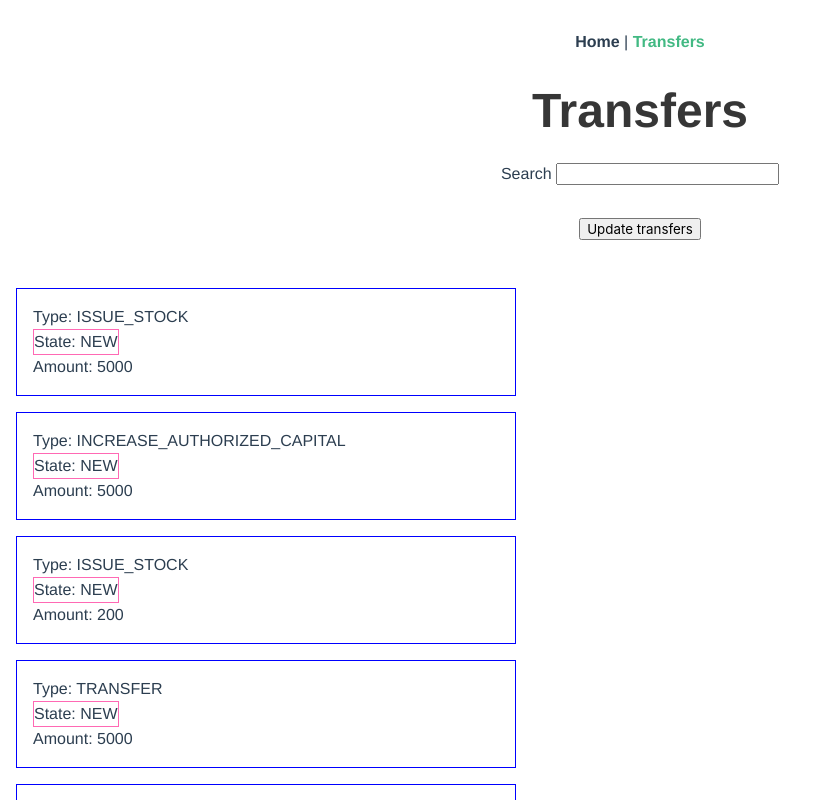
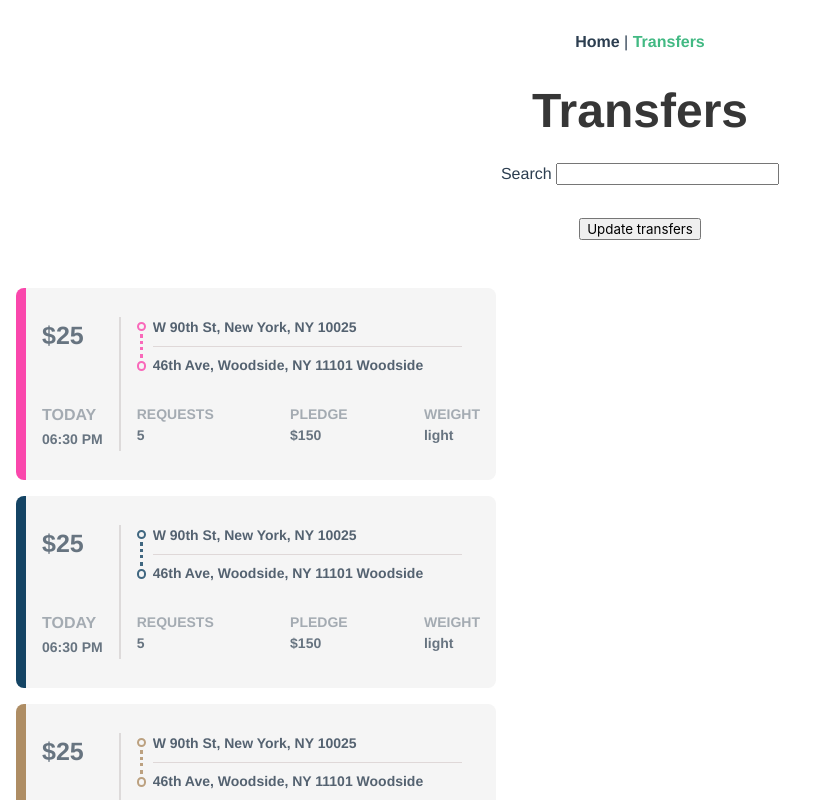
Before and after one commit to TudorPetrariu/Vue-Class-Typescript, a Vue app: page /transfers in a window 1280 px wide. Shown: the top 800 px of the page, without its empty margins (0-826 px from the left). Built offline with nearby package versions, Linux system fonts and the light colour scheme.

Commit message:
Rework transferRow component layout

```diff
--- a/src/components/transferRow.vue
+++ b/src/components/transferRow.vue
@@ -1,12 +1,46 @@
 <template>
-  <div class="transfer-row">
-    <h4>{{ transfer.fromSecurityHolder }}</h4>
-    <p>Type: {{ transfer.type }}</p>
-    <p class="transfer-row__state">State: {{ transfer.state }}</p>
-    <p>Amount: {{ transfer.amount }}</p>
-    <span v-if="transfer.forgottenProperty">{{
-      transfer.forgottenProperty
-    }}</span>
+  <div
+    :style="`border-left: 10px solid ${randomColors};`"
+    class="transfer-row__container"
+  >
+    <div class="transfer__left--col">
+      <span class="transfer--price">$25 </span>
+      <div>
+        <span class="transfer--label">TODAY </span>
+        <small class="transfer--time">06:30 PM</small>
+      </div>
+    </div>
+    <div class="transfer__right--col">
+      <div>
+        <div class="transfer__address--text">
+          <div :style="`border: 2px solid ${randomColors}`" class="circle top-circle" />
+          <div :style="`border-left: 0.2rem dotted ${randomColors}`" class="dotted-line" />
+          <span class="first-address">W 90th St, New York, NY 10025</span>
+          <div class="address-divider--hr" />
+
+          <span class="second-address">46th Ave, Woodside, NY 11101 Woodside</span>
+          <div :style="`border: 2px solid ${randomColors}`" class="circle bottom-circle" />
+        </div>
+        <!-- <span v-if="transfer.forgottenProperty">{{ transfer.forgottenProperty }}</span> -->
+      </div>
+      <div class="transfer--footer">
+        <div>
+          <span class="transfer--label">REQUESTS</span>
+          <br />
+          <span class="footer---label__value">5</span>
+        </div>
+        <div>
+          <span class="transfer--label">PLEDGE</span>
+          <br />
+          <span class="footer---label__value">$150</span>
+        </div>
+        <div>
+          <span class="transfer--label">WEIGHT</span>
+          <br />
+          <span class="footer---label__value">light</span>
+        </div>
+      </div>
+    </div>
   </div>
 </template>
 
@@ -20,23 +54,110 @@ import { Transaction } from "@/types/types";
 })
 export default class TransferRow extends Vue {
   @Prop({ required: true }) transfer!: Transaction;
+  get randomColors():string{
+    return  `#${Math.floor(Math.random()*16777215).toString(16)}`
+  }
 }
 </script>
 
 <style lang="scss">
-.transfer-row {
-  border: 1px solid blue;
+.transfer-row__container {
+  background: whitesmoke;
+  display: flex;
+  min-height: 12rem;
+  max-height: 16rem;
+
+  border-radius: 8px;
   margin: 1rem;
-  max-width: 500px;
-  padding: 1rem;
+  max-width: 30rem;
+  padding: 0.8rem 0;
+  .transfer--label {
+    font-weight: 600;
+    opacity: 0.4;
+  }
+}
+.transfer__left--col {
+  padding: 0 1rem;
+  margin: 1rem 0;
+  width: min-content;
   display: flex;
   flex-direction: column;
-  align-items: flex-start;
+  justify-content: space-between;
+  border-right: 2px solid rgba(199, 193, 193, 0.521);
+  text-align: left;
+  .transfer--price {
+    font-size: 25px;
+    font-weight: 700;
+    opacity: 0.7;
+  }
+  .transfer--time {
+    white-space: nowrap;
+    font-weight: 900;
+    opacity: 0.7;
+  }
+}
+.transfer__right--col {
+  display: flex;
+  flex-direction: column;
+  justify-content: space-between;
+  width: 100%;
+  overflow: hidden;
+  padding: 1rem;
+  text-align: left;
+  .transfer__address--text {
+    position: relative;
+    display: flex;
+    flex-direction: column;
+    gap: 0.5rem;
+    font-size: 14px;
+    font-weight: 600;
+    opacity: 0.8;
 
-  &__state {
-    border: 1px solid hotpink;
-    width: fit-content;
-    display: block;
+    .first-address,
+    .second-address {
+      margin: 0 1rem;
+      white-space: nowrap;
+      overflow-x: auto;
+    }
+  }
+
+  .address-divider--hr {
+    border-top: 0.1rem solid rgb(218, 210, 210);
+    width: 90%;
+    margin-left: 1rem;
+  }
+  .dotted-line {
+    position: absolute;
+    top: 1.1rem;
+    left: 0.2rem;
+    height: 40%;
+    // border-left: 0.2rem dotted blueviolet;
+  }
+  .circle {
+    position: absolute;
+    border-radius: 50%;
+    width: 0.6rem;
+    height: 0.6rem;
+    // border: 2px solid blueviolet;
+    &.top-circle {
+      top: 0.3rem;
+    }
+    &.bottom-circle {
+      bottom: 0.3rem;
+    }
+  }
+}
+
+.transfer--footer {
+  display: flex;
+  flex-wrap: wrap;
+  justify-content: space-between;
+  font-size: 14px;
+  font-weight: 500;
+  margin-bottom: 0.3rem;
+  .footer---label__value {
+    font-weight: 900;
+    opacity: 0.7;
   }
 }
 </style>
```
